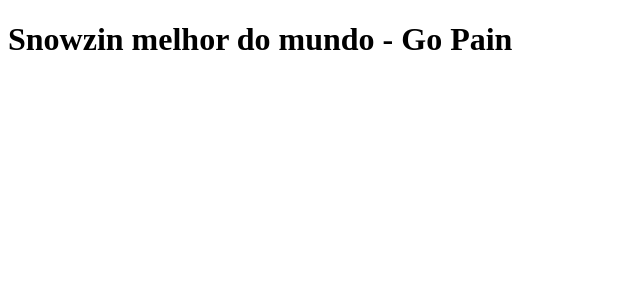
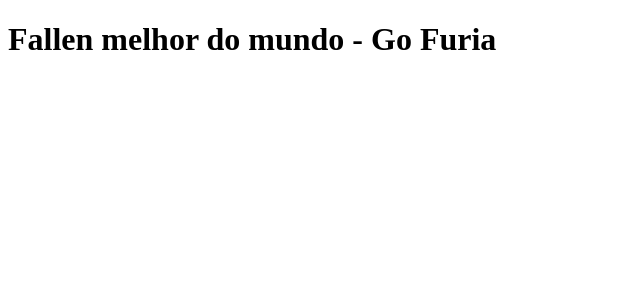
Before and after one commit to gabriel-valino/clone-tabnews, a Next.js app: page / in a window 1280 px wide. Shown: the top 300 px of the page, without its empty margins (0-640 px from the left). Built offline with nearby package versions, Linux system fonts and the light colour scheme.

Commit message:
modifica a frase

```diff
--- a/pages/index.js
+++ b/pages/index.js
@@ -1,5 +1,5 @@
 function Home() {
-  return <h1>Snowzin melhor do mundo - Go Pain</h1>;
+  return <h1>Fallen melhor do mundo - Go Furia</h1>;
 }
 
 export default Home;
```
